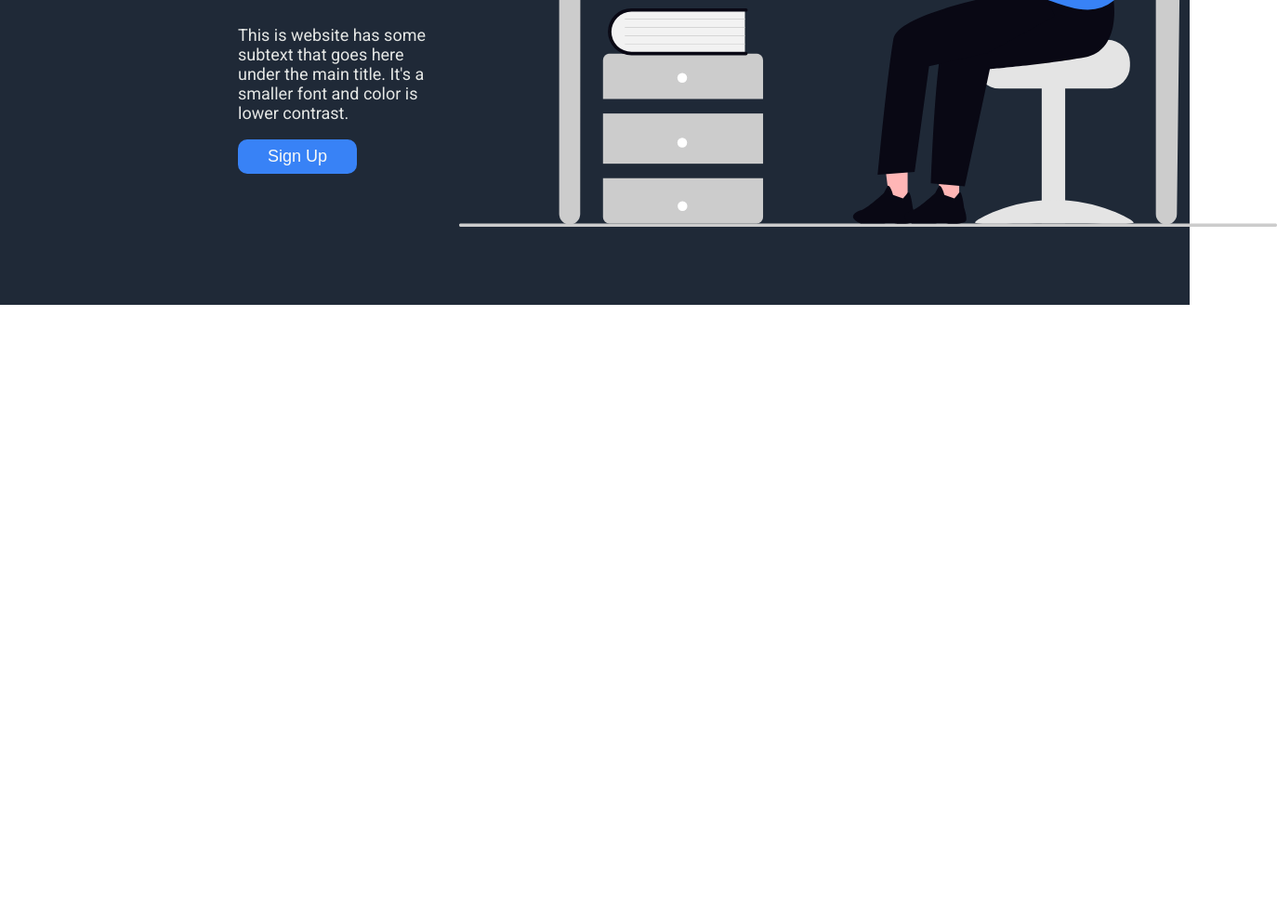
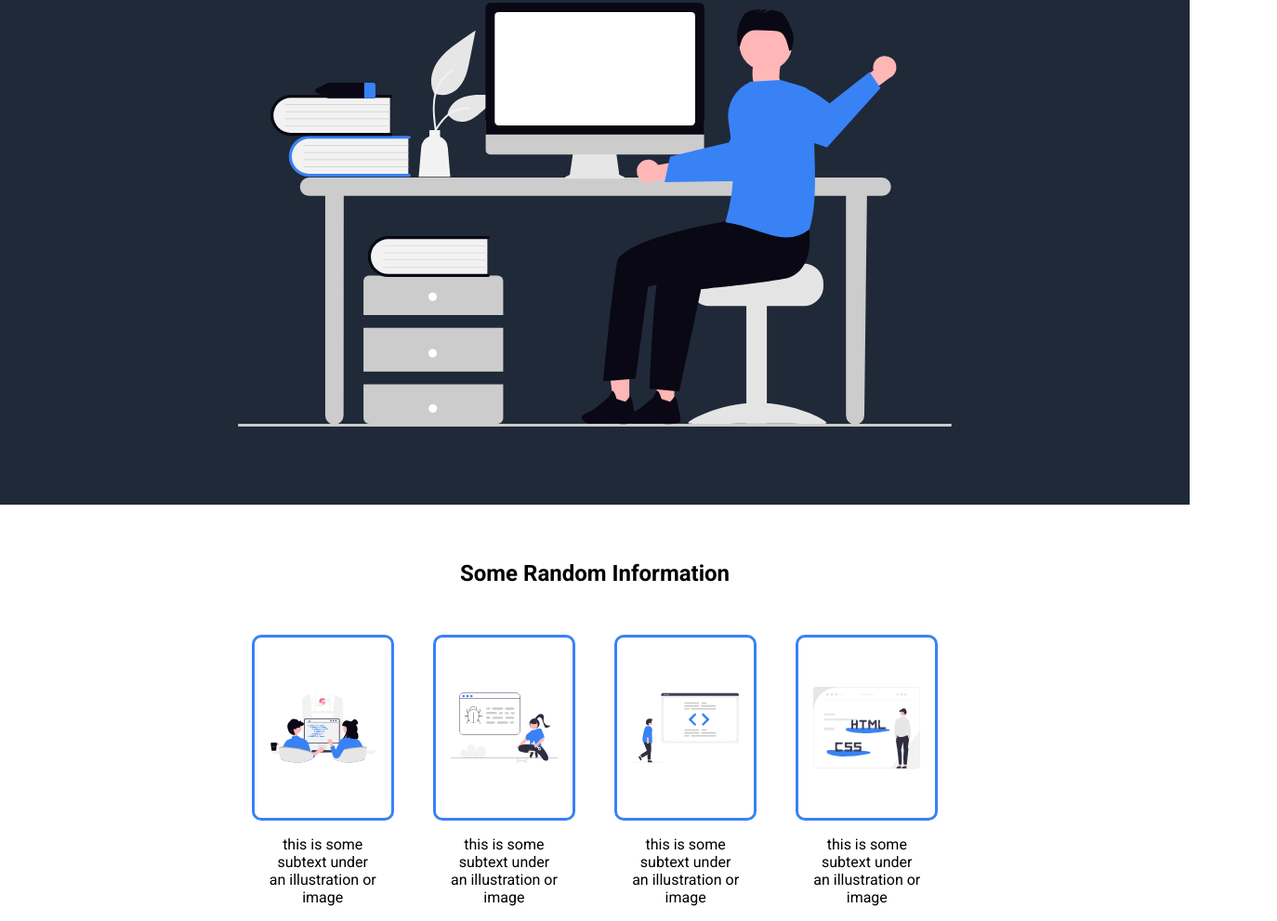
Before and after one commit to MiddleDcoder/basic-landing-page, a plain HTML site: page index.html in a window 1280 px wide. Shown: the part 451-1442 px from the top of the page at 93% size, 1374 px wide, since content can reach past the window. Before the commit the page ends 800 px from the top, so only its background shows below. Drawn offline with Linux system fonts and the light colour scheme.

Commit message:
Done: Information Section
Added custom svg for the placeholder images and layout the section using flexbox.

```diff
--- a/index.html
+++ b/index.html
@@ -22,8 +22,18 @@
             <button>Sign Up</button>
         </div>
         <div class="hero-img">
-            <img src="./images/undraw_hello_ccwj.svg">
+            <img src="./images/undraw_hello_ccwj.svg" width="100%" height="auto">
         </div>
      </section>
+     <!-- Information Section -->
+      <section class="information">
+        <h2>Some Random Information</h2>
+        <div class="info-container">
+           <div class="info-box"><img src="./images/undraw_pair-programming_9jyg.svg"> <p>this is some subtext under an illustration or image</p></div>
+           <div class="info-box"><img src="./images/undraw_fixing-bugs_13mt.svg"> <p>this is some subtext under an illustration or image</p></div>
+           <div class="info-box"><img src="./images/undraw_code-review_ept3.svg"><p>this is some subtext under an illustration or image</p></div>
+           <div class="info-box"><img src="./images/undraw_static-website_x3tn.svg"><p>this is some subtext under an illustration or image</p></div>
+        </div>
+      </section>
 </body>
 </html>
--- a/style.css
+++ b/style.css
@@ -11,6 +11,7 @@ body {
     box-sizing: border-box;
     font-family: Roboto, serif;
 }
+
 /* Header and Hero Section*/
 header {
     display: flex;
@@ -58,7 +59,41 @@ button {
     align-items: center;
     padding: 80px 20%;
     gap: 32px;
+    flex-wrap: wrap;
 }
 .hero-text {
     flex-basis: 400px;
 }
+
+/* Information Section*/
+.information {
+    margin-top: 40px;
+    display: flex;
+    flex-direction: column;
+    justify-content: center;
+    align-items: center;
+    gap: 32px;
+    padding: 0 20%;
+}
+.info-container {
+    display: flex;
+    flex-wrap: wrap;
+    justify-content: center;
+    align-items: center;
+    gap: 80px;
+}
+.info-box {
+    width: 15%;
+    display: flex;
+    flex-direction: column;
+    justify-content: center;
+    align-items: center;
+    text-align: center;
+}
+.info-box img {
+    border: 3px solid var(--blue-element);
+    padding: 16px;
+    border-radius: 10px;
+    width: 100%;
+    height: 162px;
+}
```
Also changed, not shown: images/undraw_code-review_ept3.svg (added), images/undraw_fixing-bugs_13mt.svg (added), images/undraw_pair-programming_9jyg.svg (added), images/undraw_static-website_x3tn.svg (added).
